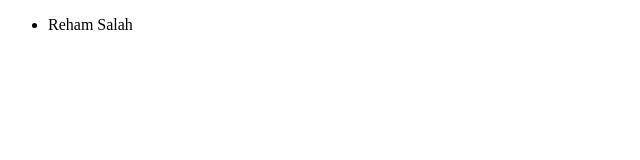
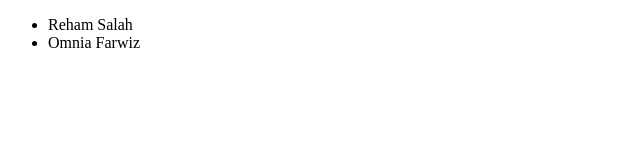
Before and after one commit to Reham236/ITI_Team, a plain HTML site: page index.html in a window 1280 px wide. Shown: the full height of the page, 0-640 px from the left. Drawn offline with Linux system fonts and the light colour scheme.

Commit message:
وصف التعديلات

```diff
--- a/index.html
+++ b/index.html
@@ -8,6 +8,7 @@
 <body>
     <ul>
         <li>Reham Salah</li>
+        <li>Omnia Farwiz</li>
     </ul>
 </body>
 </html>
```
